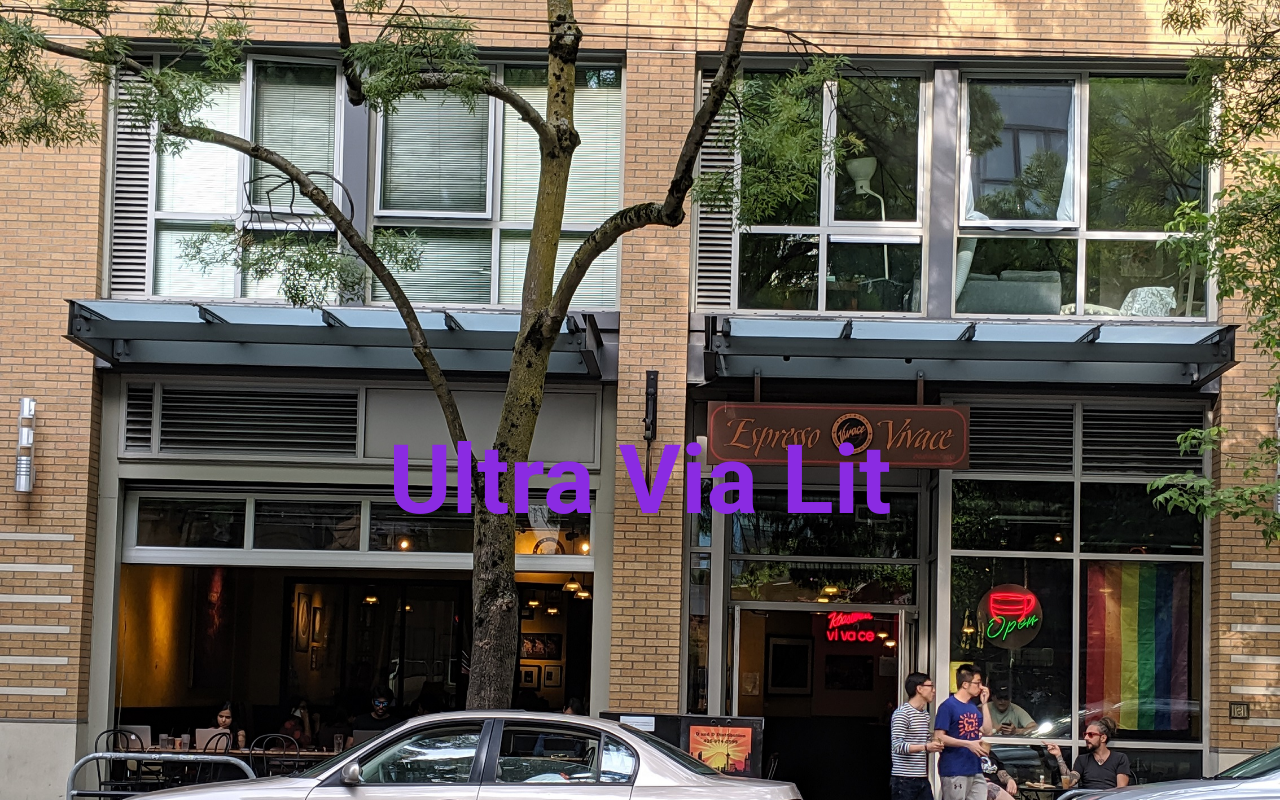
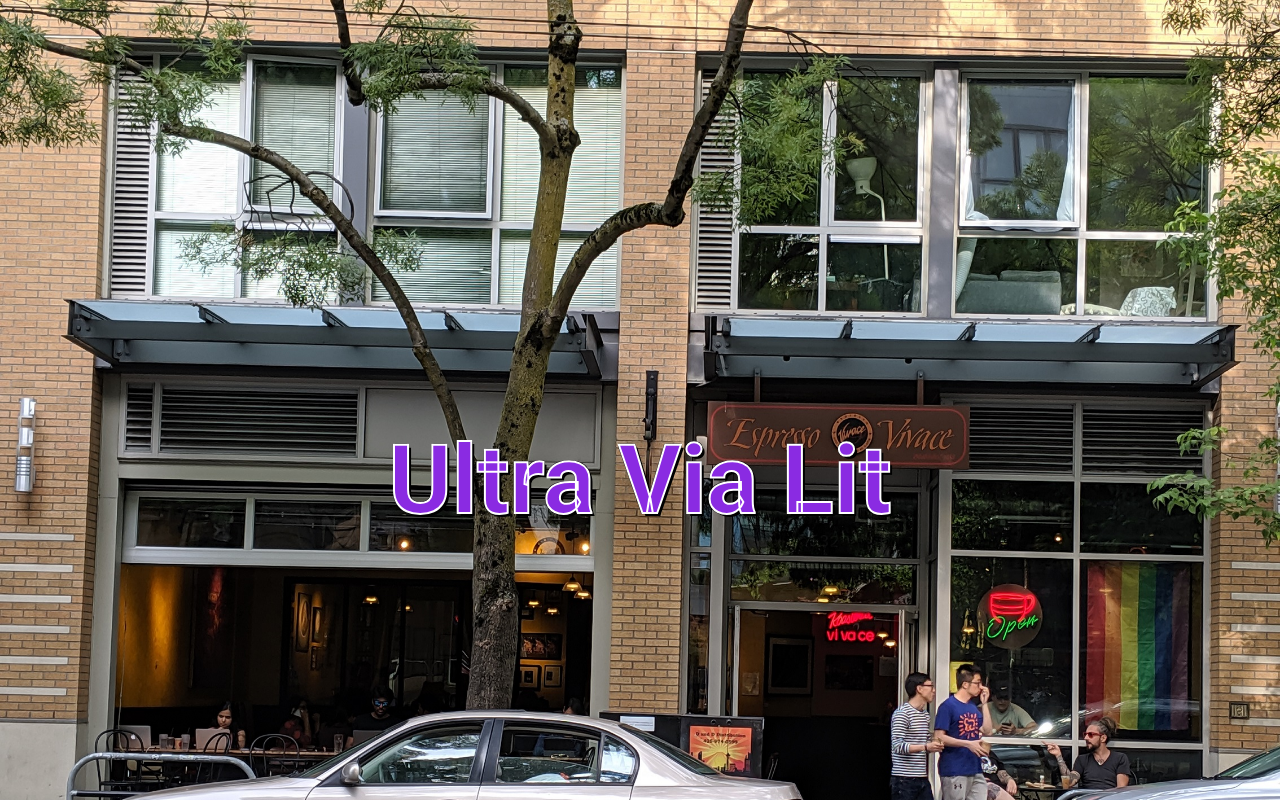
Before and after one commit to endqwerty/ultravialit, a Vue app: page / in a window 1280 px wide. Shown: the top 800 px of the page. Built offline with nearby package versions, Linux system fonts and the light colour scheme.

Commit message:
add text highlight

```diff
--- a/src/components/Hero.vue
+++ b/src/components/Hero.vue
@@ -41,6 +41,9 @@
 <!-- Add "scoped" attribute to limit CSS to this component only -->
 <style scoped>
 h1 {
+  -webkit-text-stroke: 2px white;
   color: blueviolet;
+  text-shadow: 3px 3px 0 #000, -1px -1px 0 #000, 1px -1px 0 #000,
+    -1px 1px 0 #000, 1px 1px 0 #000;
 }
 </style>
```
